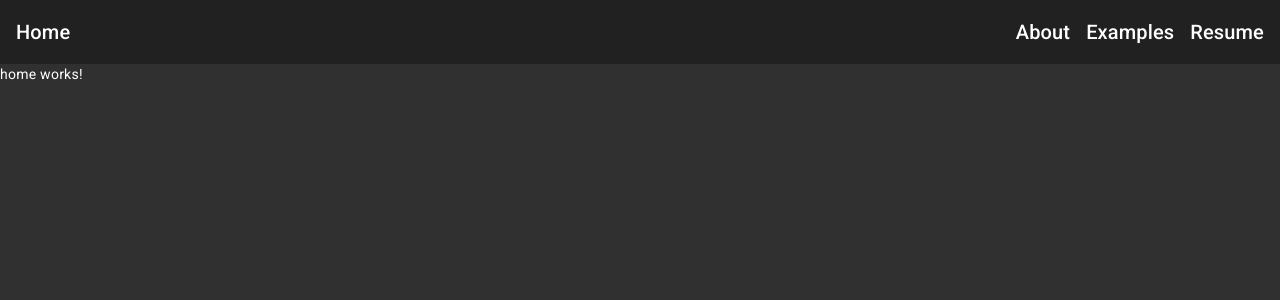
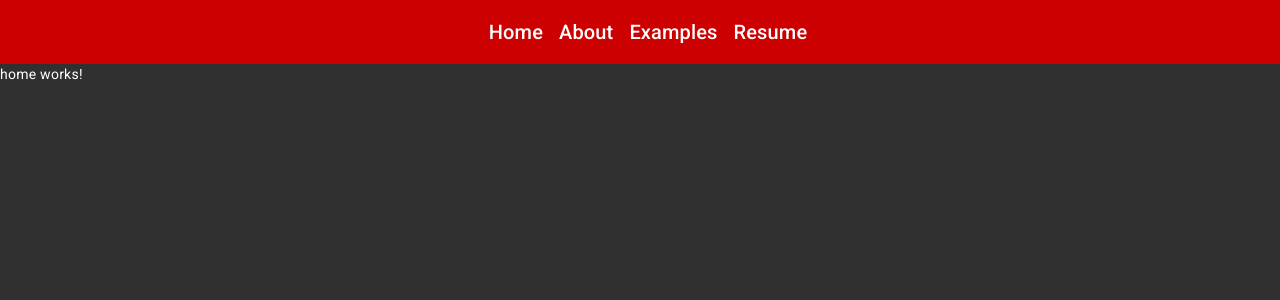
Before and after one commit to MattMan569/homepage, an Angular app: page / in a window 1280 px wide. Shown: the top 300 px of the page. Built offline with nearby package versions, Linux system fonts and the light colour scheme.

Commit message:
style header

```diff
--- a/src/app/nav/header/header.component.html
+++ b/src/app/nav/header/header.component.html
@@ -1,18 +1,16 @@
-<mat-toolbar>
+<mat-toolbar color="primary">
   <div *ngIf="isSmallScreen">
     <button mat-icon-button (click)="onToggleSidenav()">
       <mat-icon>menu</mat-icon>
     </button>
   </div>
-  <div>
+  <div id="large-nav" role="navigation" *ngIf="!isSmallScreen">
     <a
       routerLink="/"
       routerLinkActive="active-link"
       [routerLinkActiveOptions]="{ exact: true }"
       >Home</a
     >
-  </div>
-  <div id="large-nav" role="navigation" *ngIf="!isSmallScreen">
     <a
       routerLink="/about"
       routerLinkActive="active-link"
--- a/src/app/nav/header/header.component.scss
+++ b/src/app/nav/header/header.component.scss
@@ -2,7 +2,7 @@
   width: 100%;
   display: flex;
   flex-direction: row;
-  justify-content: flex-end;
+  justify-content: center;
 
   a {
     padding-left: 1rem;
```
